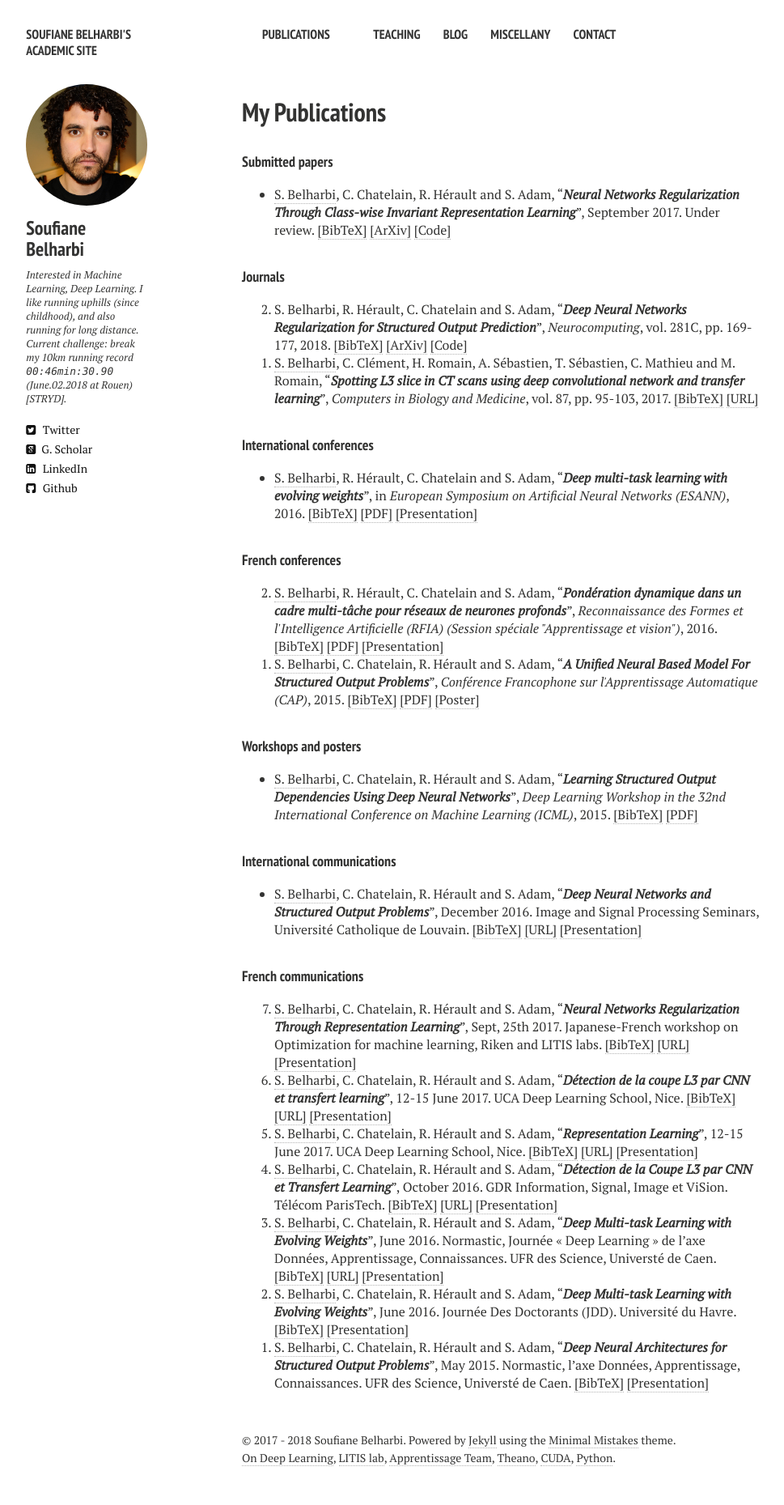
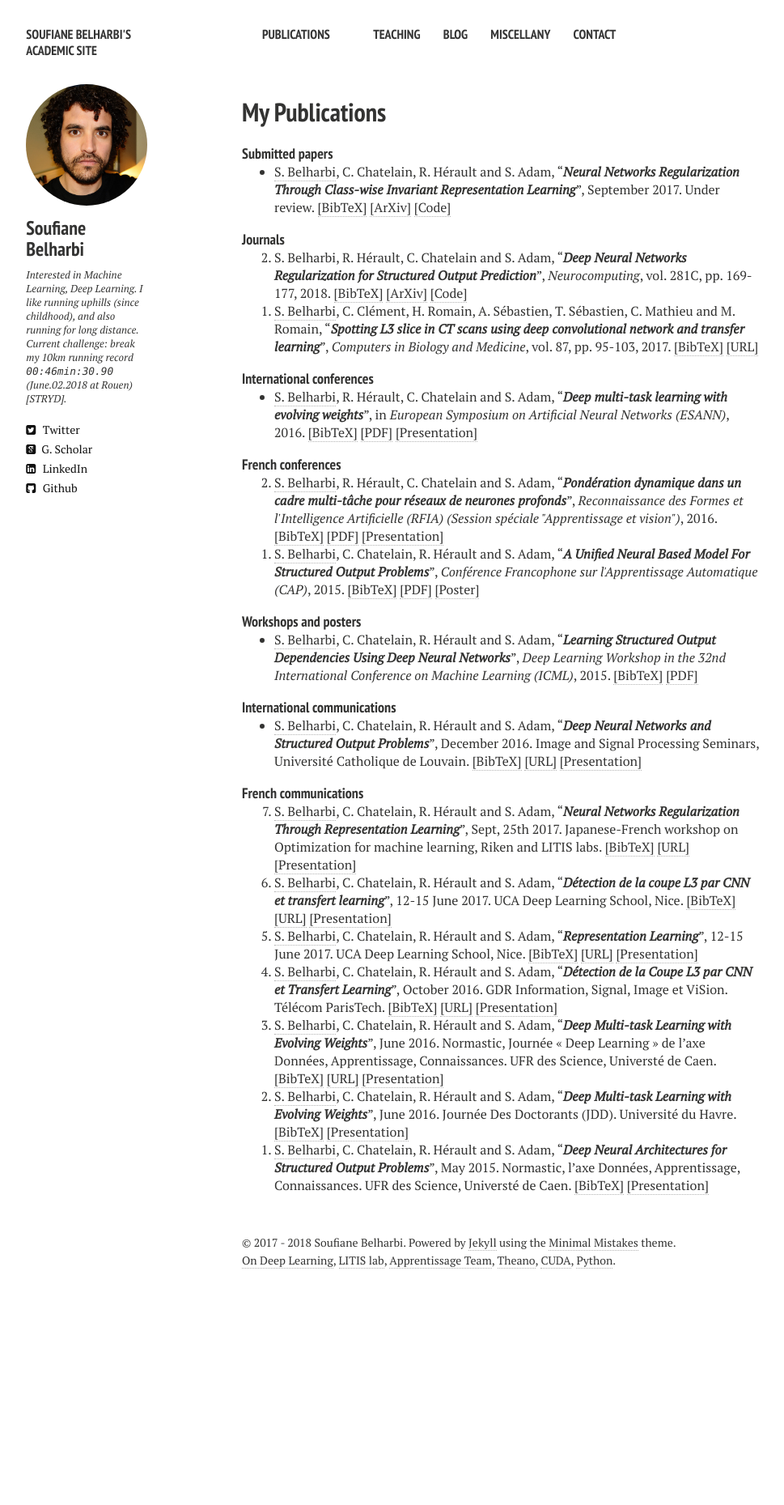
Before and after one commit to sbelharbi/sbelharbi.github.io, a Jekyll site: the page built from publications.md, in a window 1280 px wide. Shown: the whole page at 81% size, without its empty margins (21-990 px from the left). Built offline with Jekyll 4.4.1, drawn with Linux system fonts in a browser that asks for light colours; nearby versions of some CDN libraries; after the commit the page ends 1615 px from its top, so only the background shows below that.

Commit message:
spacing.

```diff
--- a/_includes/_head.html
+++ b/_includes/_head.html
@@ -65,6 +65,7 @@
 
 <!-- Google Webfonts -->
 <link href='https://fonts.googleapis.com/css?family=PT+Sans+Narrow:400,700|PT+Serif:400,700,400italic' rel='stylesheet' type='text/css'>
+<!--<link href="https://fonts.googleapis.com/css?family=PT+Mono|Ubuntu" rel="stylesheet">-->
 <!-- For all browsers -->
 <link rel="stylesheet" href="{{ site.url }}/assets/css/main.min.css">
 <link rel="stylesheet" href="{{ site.url }}/assets/academicons.css" />
--- a/_layouts/publications.html
+++ b/_layouts/publications.html
@@ -82,9 +82,9 @@ div.bibtex pre { font-size: 75%; overflow: auto;  width: 100%; padding: 0em 0em;
       {{ content }}
 
 
-<h4 style="margin-bottom:0px;padding-top:10px;">Submitted papers</h4>
+<h4 style="margin-bottom:0px;padding-top:10px; margin-top:-10px;">Submitted papers</h4>
 <!-- Generated from JabRef by PubList by Truong Nghiem at 07:34 on 2017.10.20. -->
-<ul class="biblist">
+<ul class="biblist" style="margin-top:-2px;">
 	<!-- Item: sbelharbiarxivsep2017 -->
 	<li >
 	<span class="authorme">S. Belharbi</span>, C. Chatelain, R. Hérault and S. Adam,
@@ -111,9 +111,9 @@ div.bibtex pre { font-size: 75%; overflow: auto;  width: 100%; padding: 0em 0em;
 	</li>
 </ul>
 
-<h4 style="margin-bottom:0px;padding-top:10px;">Journals</h4>
+<h4 style="margin-bottom:0px;padding-top:10px; margin-top:-10px;">Journals</h4>
 <!-- Generated from JabRef by PubList by Truong Nghiem at 11:14 on 2017.05.22. -->
-<ol reversed class="biblist">
+<ol reversed class="biblist" style="margin-top:-2px;">
 	<!-- Item: sbelharbiarneurocomputing2017 -->
 <li >
 S. Belharbi, R. Hérault, C. Chatelain and S. Adam,
@@ -174,9 +174,9 @@ pp. 169-177,
 	</li>
 </ol>
 
-<h4 style="margin-bottom:0px;padding-top:10px;">International conferences</h4>
+<h4 style="margin-bottom:0px;padding-top:10px; margin-top:-10px;">International conferences</h4>
 <!-- Generated from JabRef by PubList by Truong Nghiem at 07:46 on 2017.02.13. -->
-<ul  class="biblist">
+<ul  class="biblist" style="margin-top:-2px;">
 	<!-- Item: belharbiESANN2016 -->
 	<li >
 	<span class="authorme">S. Belharbi</span>, R. Hérault, C. Chatelain and S. Adam,
@@ -206,9 +206,9 @@ pp. 169-177,
 	</li>
 </ul>
 
-<h4 style="margin-bottom:0px;padding-top:10px;">French conferences</h4>
+<h4 style="margin-bottom:0px;padding-top:10px;margin-top:-10px;">French conferences</h4>
 <!-- Generated from JabRef by PubList by Truong Nghiem at 10:40 on 2017.02.07. -->
-<ol reversed class="biblist">
+<ol reversed class="biblist" style="margin-top:-2px;">
 	<!-- Item: sbelharbiRFIA2016 -->
 	<li >
 	<span class="authorme">S. Belharbi</span>, R. Hérault, C. Chatelain and S. Adam,
@@ -265,9 +265,9 @@ pp. 169-177,
 	</div>
 	</li>
 </ol>
-<h4 style="margin-bottom:0px;padding-top:10px;">Workshops and posters</h4>
+<h4 style="margin-bottom:0px;padding-top:10px;margin-top:-10px;">Workshops and posters</h4>
 <!-- Generated from JabRef by PubList by Truong Nghiem at 09:38 on 2017.02.07. -->
-<ul class="biblist">
+<ul class="biblist" style="margin-top:-2px;">
 	<!-- Item: belharbiICMLWSDL2015 -->
 	<li >
 	<span class="authorme">S. Belharbi</span>, C. Chatelain, R. Hérault and S. Adam,
@@ -296,9 +296,9 @@ pp. 169-177,
 	</div>
 	</li>
 </ul>
-<h4 style="margin-bottom:0px;padding-top:10px;">International communications</h4>
+<h4 style="margin-bottom:0px;padding-top:10px;margin-top:-10px;">International communications</h4>
 <!-- Generated from JabRef by PubList by Truong Nghiem at 08:02 on 2017.02.13. -->
-<ul class="biblist">
+<ul class="biblist" style="margin-top:-2px;">
 	<!-- Item: belharbiLLaneuve2016 -->
 	<li >
 	<span class="authorme">S. Belharbi</span>, C. Chatelain, R. Hérault and S. Adam,
@@ -325,9 +325,9 @@ pp. 169-177,
 	</pre></div>
 	</li>
 </ul>
-<h4 style="margin-bottom:0px;padding-top:10px;">French communications</h4>
+<h4 style="margin-bottom:0px;padding-top:10px;margin-top:-10px;">French communications</h4>
 <!-- Generated from JabRef by PubList by Truong Nghiem at 08:02 on 2017.02.13. -->
-<ol reversed class="biblist">
+<ol reversed class="biblist" style="margin-top:-2px;">
 	<!-- Item: sbelharbiLitisSept2017 -->
 <li >
 <span class="authorme">S. Belharbi</span>, C. Chatelain, R. Hérault and S. Adam,
```
Also changed, not shown: bib/tmp.html (+20 -21 lines), 1 other file.
